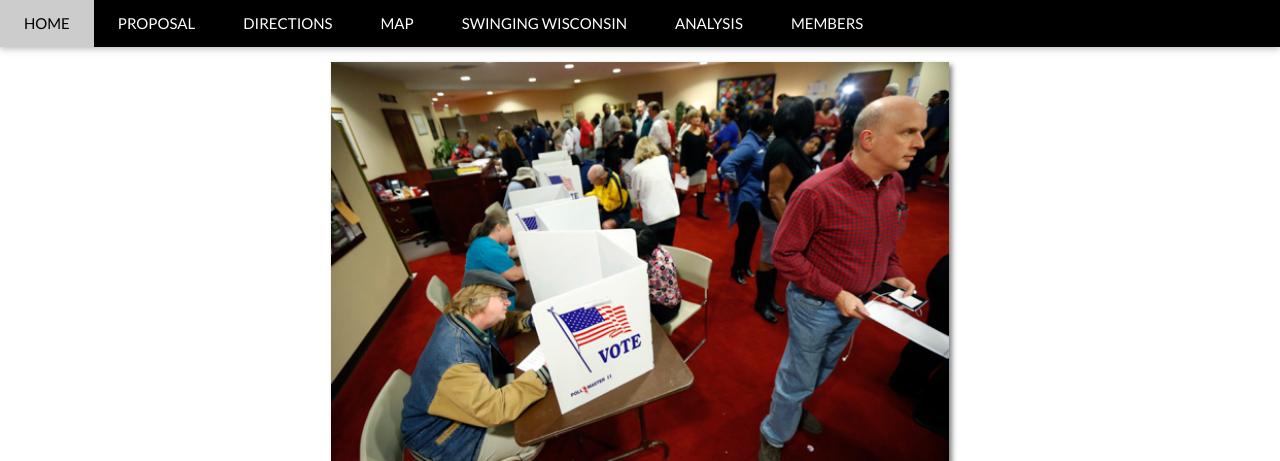
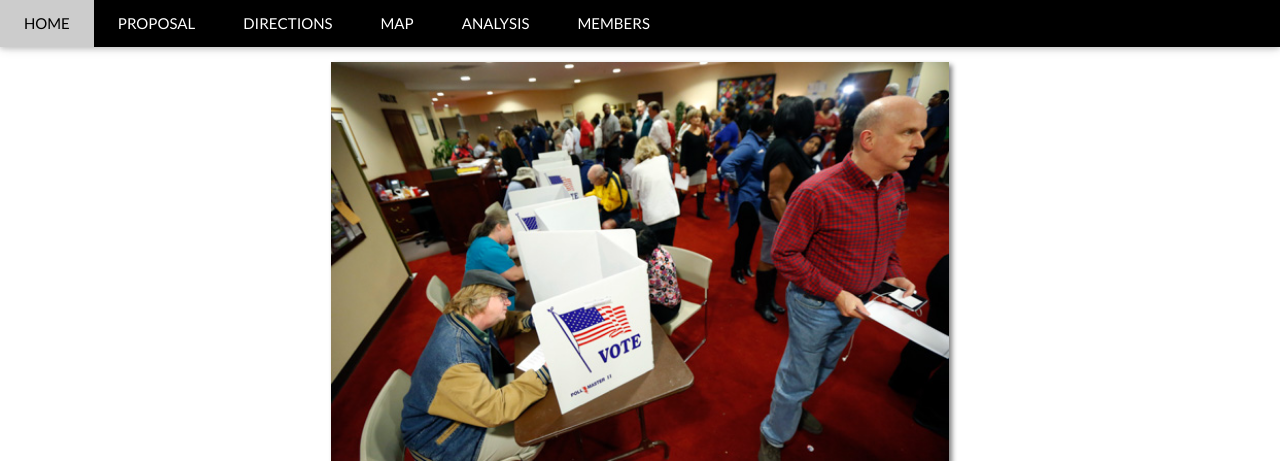
Before and after one commit to jyyu03/Manufacturing-Consent, a Flask app: page / in a window 1280 px wide. Shown: the top 461 px of the page. Run offline with Flask 2, Linux system fonts and the light colour scheme; some libraries are stand-ins or nearby versions.

Commit message:
Added dropdown menu

```diff
--- a/templates/landingpage.html
+++ b/templates/landingpage.html
@@ -34,8 +34,13 @@
         <a href="#Proposal" class="w3-bar-item w3-button w3-padding-large w3-hide-small">PROPOSAL</a>
         <a href="#Directions" class="w3-bar-item w3-button w3-padding-large w3-hide-small">DIRECTIONS</a>
         <a href="#Map" class="w3-bar-item w3-button w3-padding-large w3-hide-small">MAP</a>
-        <a href="/mapwi" class="w3-bar-item w3-button w3-padding-large w3-hide-small">SWINGING WISCONSIN</a>
-        <a href="#Analysis" class="w3-bar-item w3-button w3-padding-large w3-hide-small">ANALYSIS</a>
+        <div class="w3-dropdown-hover">
+            <a href="#Analysis" class="w3-bar-item w3-button w3-padding-large w3-hide-small">ANALYSIS</a>
+            <div class="w3-dropdown-content w3-bar-block w3-border">
+                <a href="/mapwi" class="w3-bar-item w3-button">Wisconsin 2016</a>
+                <a href="#" class="w3-bar-item w3-button">BuzzWord Trends</a>
+              </div>
+        </div>
         <a href="#Members" class="w3-bar-item w3-button w3-padding-large w3-hide-small">MEMBERS</a>
     </div>
 </div>
@@ -45,10 +50,11 @@
     <a href="#Proposal" class="w3-bar-item w3-button w3-padding-large" onclick="myFunction()">PROPOSAL</a>
     <a href="#Directions" class="w3-bar-item w3-button w3-padding-large" onclick="myFunction()">DIRECTIONS</a>
     <a href="#Map" class="w3-bar-item w3-button w3-padding-large" onclick="myFunction()">MAP</a>
-    <a href="#WI" class="w3-bar-item w3-button w3-padding-large w3-hide-small" onclick="myFunction()">SWINGING WISCONSIN</a>
     <a href="#Analysis" class="w3-bar-item w3-button w3-padding-large" onclick="myFunction()">ANALYSIS</a>
     <a href="#Members" class="w3-bar-item w3-button w3-padding-large" onclick="myFunction()">MEMBERS</a>
 </div>
+
+
 
 <!-- Page content -->
 
```
